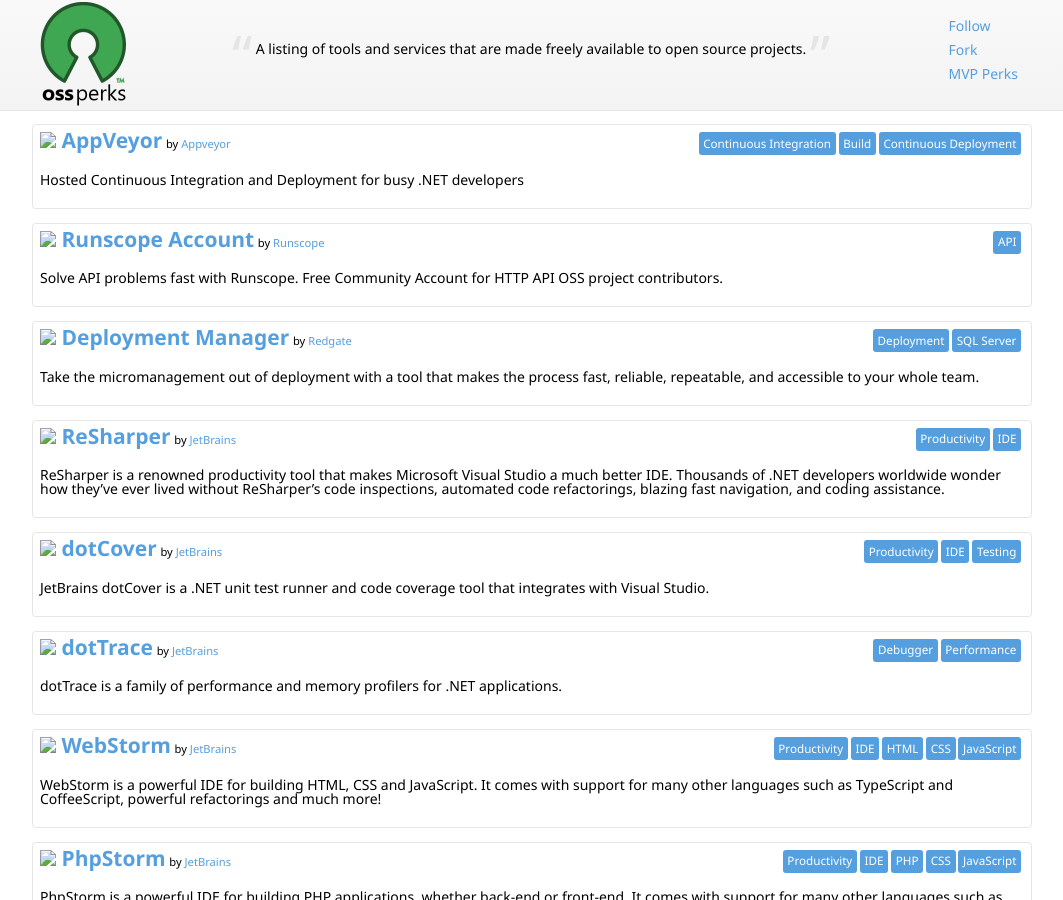
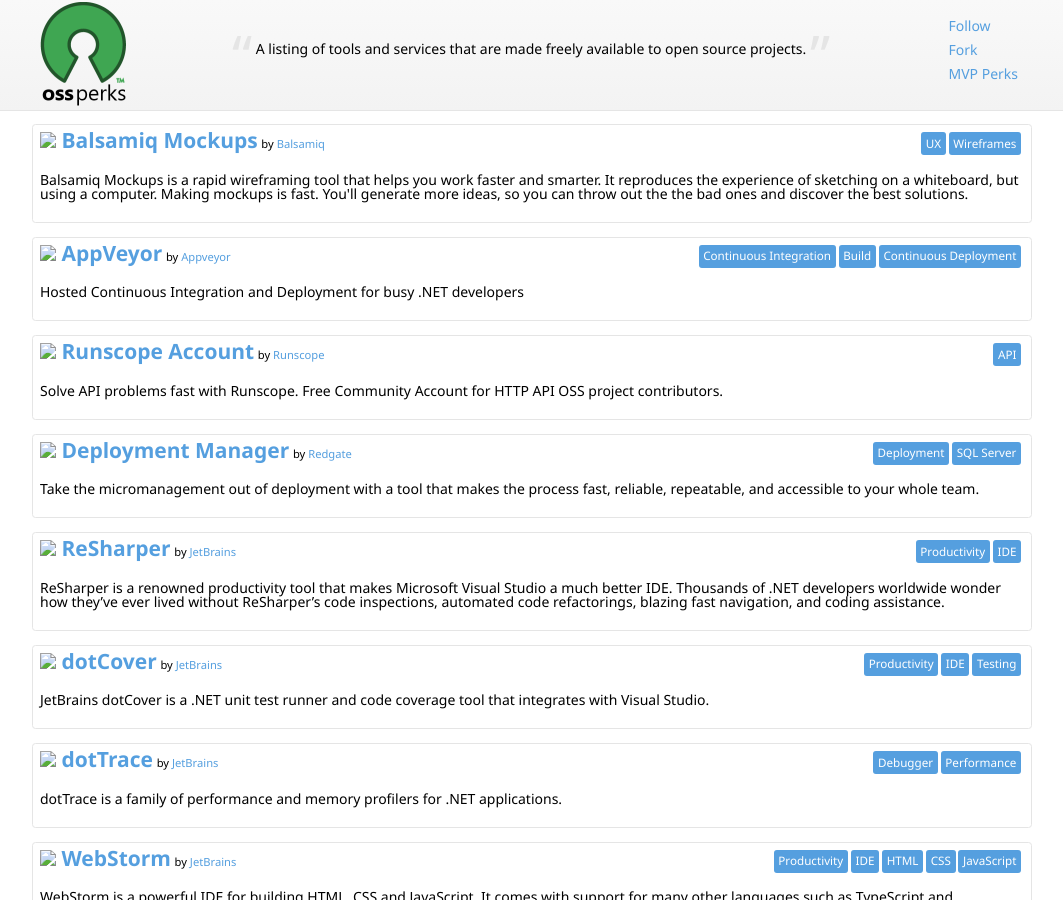
Before and after one commit to nikmd23/ossperks, a Jekyll site: the page built from index.html, in a window 1280 px wide and 900 px high. Shown: the whole window, without its empty margins (108-1171 px from the left). Built offline with Jekyll 4.4.1, drawn with Linux system fonts in a browser that asks for light colours; nearby versions of some CDN libraries.

Commit message:
Add Balsamiq

```diff
--- a/index.html
+++ b/index.html
@@ -11,6 +11,12 @@
     uri: http://www.atlassian.com/
 
 perks:
+- perk: {name: Balsamiq Mockups, uri: 'http://support.balsamiq.com/customer/portal/articles/105924#oss'}
+  description: Balsamiq Mockups is a rapid wireframing tool that helps you work faster and smarter. It reproduces the experience of sketching on a whiteboard, but using a computer. Making mockups is fast. You'll generate more ideas, so you can throw out the the bad ones and discover the best solutions.
+  categories: [UX, Wireframes]
+  platforms: [Any]
+  company: {name: Balsamiq, uri: 'http://balsamiq.com/'}
+
 - perk: {name: AppVeyor, uri: 'http://www.appveyor.com/pricing'}
   description: Hosted Continuous Integration and Deployment for busy .NET developers
   categories: [Continuous Integration, Build, Continuous Deployment]
```
